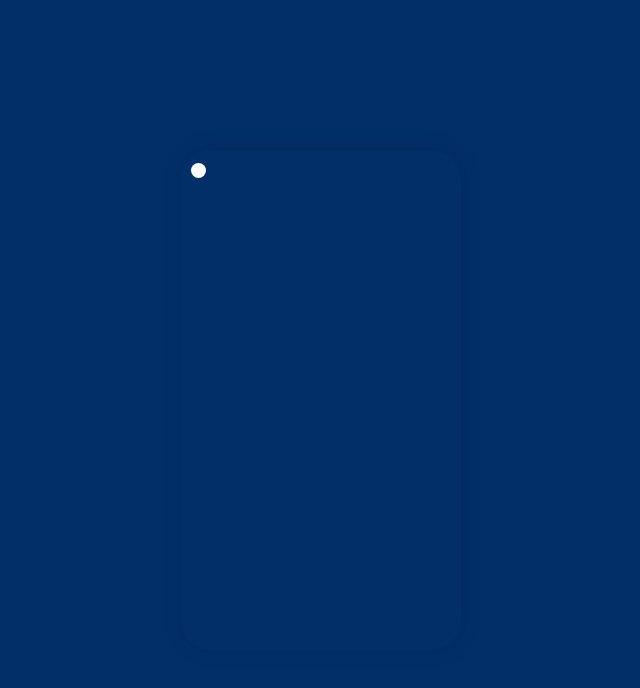
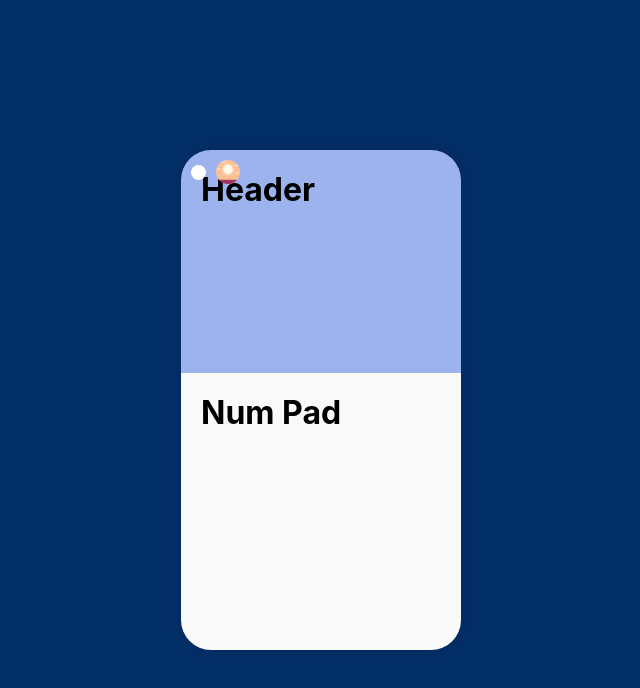
Before and after one commit to mimi544/react_calculator, a React (Create React App) app: page / in a window 1280 px wide. Shown: the top 688 px of the page, without its empty margins (319-959 px from the left). Built offline with nearby package versions, Linux system fonts and the light colour scheme.

Commit message:
toggle working

```diff
--- a/src/App.css
+++ b/src/App.css
@@ -1,3 +1,18 @@
+.App {
+  --bg-color-1: #9db3ed;
+  --bg-color-2: #f9f9f9;
+  --text-color-1: #0b1537;
+  --text-color-2: #636363;
+}
+
+.App[data-theme="dark"] {
+  --bg-color-1: #172d67;
+  --bg-color-2: #050c26;
+  --text-color-1: #fbfcfc;
+  --text-color-2: #bbbcbc;
+}
+
+
 .App {
   background: #032f69;
   min-height: 100vh;
@@ -13,6 +28,9 @@
   box-shadow: 1px -1px 20px rgba(0, 0, 0, 0.15);
   position: relative;
   overflow: hidden;
+  display: flex;
+  flex-direction: column;
+
 }
 
 .smart_calculator_navbar {
@@ -25,6 +43,11 @@
   display: flex;
   gap: 10px;
   align-items: center;
+}
+
+.smart_calculator_navbar img {
+  height: 24px;
+  width: 24px;
 }
 
 .smart_calculator_navbar_toogle {
--- a/src/App.js
+++ b/src/App.js
@@ -1,19 +1,34 @@
 import React, { useState } from "react";
+
 import "./App.css";
 import moonIcon from "./assets/moon.png";
 import sunIcon from "./assets/sun.png";
+import Header from "./Components/Header/Header";
+import NumPad from "./Components/NumPad/NumPad";
 
 function App() {
-	const [darkmode, setDarkmode] = React.useState(false);
+	const [darkmode, setdarkmode] = useState(false);
 	return (
-		<div className="App">
+		<div className="App" data-theme={darkmode ? "dark" : ""}>
 			<div className="smart_calculator">
 				<div className="smart_calculator_navbar">
-					<div className="smart_calculator_navbar_toggle">
-						<div className="smart_calculator_navbar_toggle_round" />
+					<div
+						className="smart_calculator_navbar_toggle"
+						onClick={() => setdarkmode(!darkmode)}
+					>
+						<div
+							className={`smart_calculator_navbar_toggle_round ${
+								darkmode
+									? "smart_calculator_navbar_toggle_round_active"
+									: ""
+							}`}
+						/>
 					</div>
-					{/* <img src={} alt = "mode"/> */}
+					<img src={darkmode ? moonIcon : sunIcon} alt="mode" />
 				</div>
+
+				<Header />
+				<NumPad />
 			</div>
 		</div>
 	);
--- /dev/null
+++ b/src/Components/Header/Header.css
@@ -0,0 +1,6 @@
+.header {
+    flex: 1;
+    background-color: var(--bg-color-1);
+    padding: 20px;
+    overflow-y: scroll;
+}
--- /dev/null
+++ b/src/Components/Header/Header.js
@@ -0,0 +1,11 @@
+import React from "react";
+import "./Header.css";
+function Header() {
+	return (
+		<div className="header">
+			<h1>Header</h1>
+		</div>
+	);
+}
+
+export default Header;
--- /dev/null
+++ b/src/Components/NumPad/NumPad.css
@@ -0,0 +1,6 @@
+.numpad {
+    flex: 1.3;
+    background-color: var(--bg-color-2);
+    padding: 20px;
+    display: flex;
+}
--- /dev/null
+++ b/src/Components/NumPad/NumPad.js
@@ -0,0 +1,11 @@
+import React from "react";
+import "./NumPad.css";
+const NumPad = () => {
+	return (
+		<div className="numpad">
+			<h1>Num Pad</h1>
+		</div>
+	);
+};
+
+export default NumPad;
```
